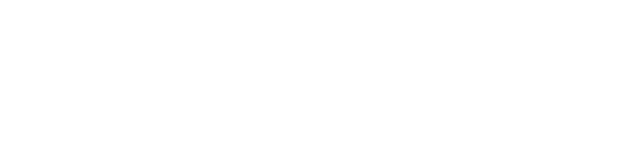
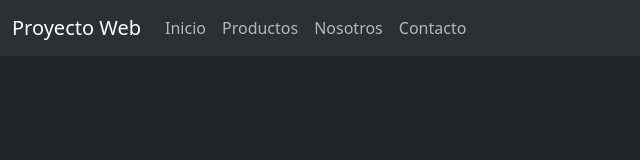
Before and after one commit to mlapeducacionit/proyecto-colab, a website built with Vite: page index.html in a window 1280 px wide. Shown: the whole page, without its empty margins (0-640 px from the left). Built offline with nearby package versions, Linux system fonts and the light colour scheme.

Commit message:
Navbar finalizado

```diff
--- a/index.html
+++ b/index.html
@@ -5,7 +5,31 @@
     <meta name="viewport" content="width=device-width, initial-scale=1.0" />
     <title>Proyecto Web</title>
   </head>
-  <body>
+  <body data-bs-theme="dark">
+    <nav class="navbar navbar-expand-lg bg-body-tertiary">
+      <div class="container-fluid">
+        <a class="navbar-brand" href="#">Proyecto Web</a>
+        <button class="navbar-toggler" type="button" data-bs-toggle="collapse" data-bs-target="#navbarNav" aria-controls="navbarNav" aria-expanded="false" aria-label="Toggle navigation">
+          <span class="navbar-toggler-icon"></span>
+        </button>
+        <div class="collapse navbar-collapse" id="navbarNav">
+          <ul class="navbar-nav">
+            <li class="nav-item">
+              <a class="nav-link" href="#">Inicio</a>
+            </li>
+            <li class="nav-item">
+              <a class="nav-link" href="#">Productos</a>
+            </li>
+            <li class="nav-item">
+              <a class="nav-link" href="#">Nosotros</a>
+            </li>
+            <li class="nav-item">
+              <a class="nav-link" href="#">Contacto</a>
+            </li>
+          </ul>
+        </div>
+      </div>
+    </nav>
 
 
     <script type="module" src="/main.js"></script>
```
